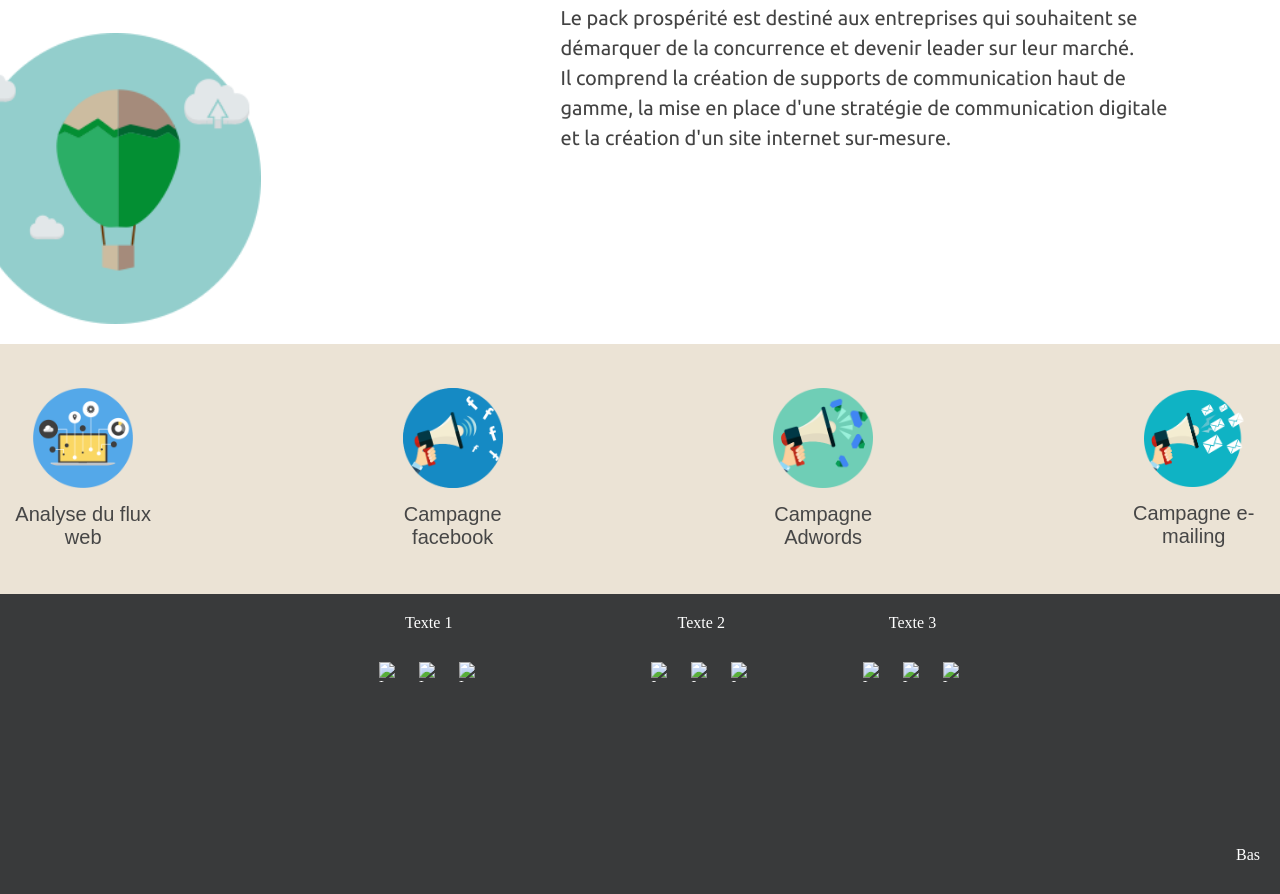
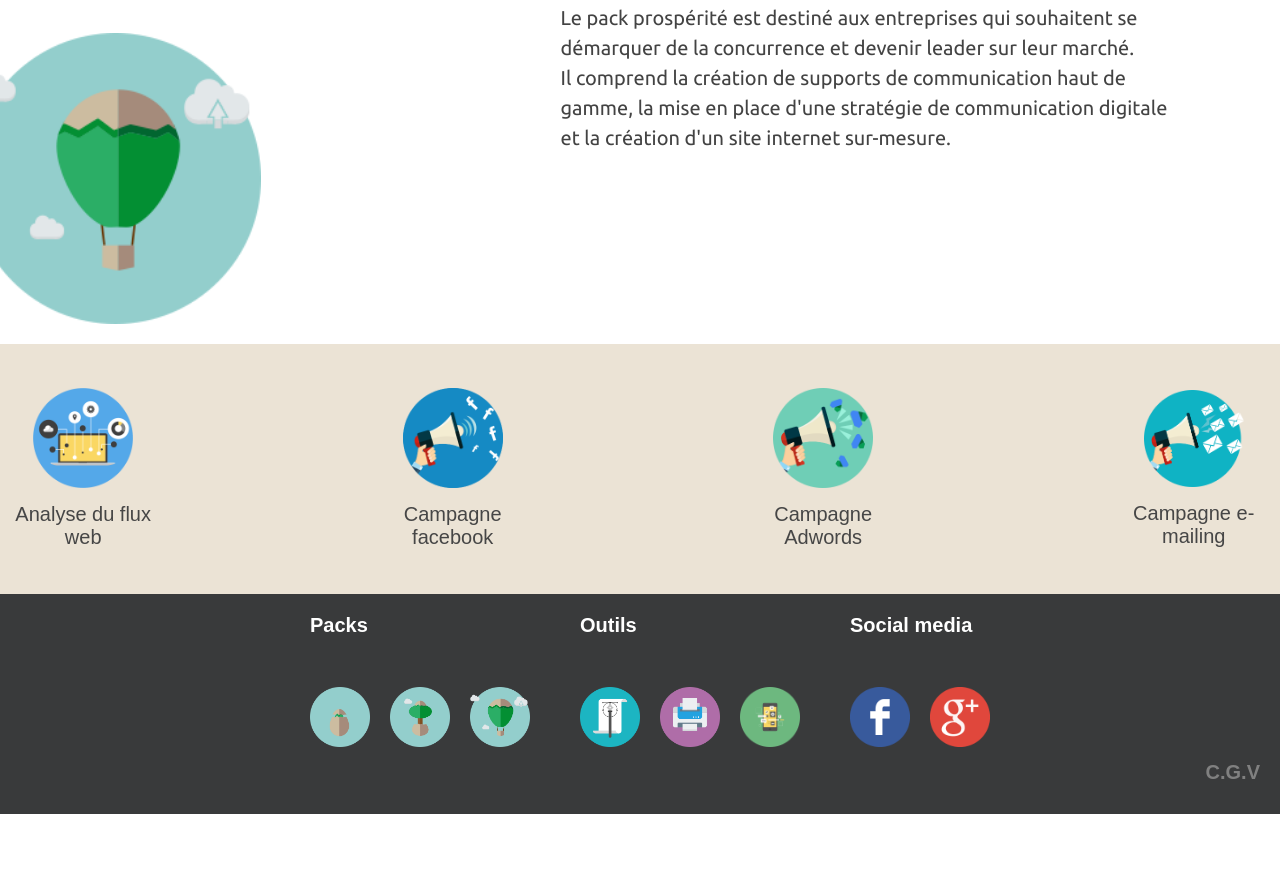
Before and after one commit to LemkademElias/site-youcommunik, a plain HTML site: page index.html in a window 1280 px wide. Shown: the part 2365-3259 px from the top of the page. After the commit the page ends 3179 px from the top, so only its background shows below. Drawn offline with Linux system fonts and the light colour scheme.

Commit message:
finalisation

```diff
--- a/index.html
+++ b/index.html
@@ -194,37 +194,36 @@
 
     <!-- Deuxième colonne -->
     <div class="colonne">
-      <p>Texte 1</p>
+      <p>Packs</p>
       <div class="icones">
-        <img src="icon1.png" alt="Icon 1">
-        <img src="icon2.png" alt="Icon 2">
-        <img src="icon3.png" alt="Icon 3">
+        <img src="public/img/icon-eclosion.png" alt="Icon 1">
+        <img src="public/img/icon-evolution.png" alt="Icon 2">
+        <img src="public/img/icon-envole.png" alt="Icon 3">
       </div>
     </div>
 
     <!-- Troisième colonne -->
     <div class="colonne">
-      <p>Texte 2</p>
+      <p>Outils</p>
       <div class="icones">
-        <img src="icon1.png" alt="Icon 1">
-        <img src="icon2.png" alt="Icon 2">
-        <img src="icon3.png" alt="Icon 3">
+        <img src="public/img/identite-graphique.png" alt="Icon 1">
+        <img src="public/img/print.png" alt="Icon 2">
+        <img src="public/img/reseaux-sociaux.png" alt="Icon 3">
       </div>
     </div>
 
     <!-- Quatrième colonne -->
     <div class="colonne colonne-fixe">
-      <p>Texte 3</p>
+      <p>Social media</p>
       <div class="icones">
-        <img src="icon1.png" alt="Icon 1">
-        <img src="icon2.png" alt="Icon 2">
-        <img src="icon3.png" alt="Icon 3">
+        <img src="public/img/social-f.png" alt="Icon 1">
+        <img src="public/img/google-plus.png" alt="Icon 2">
       </div>
     </div>
 
     <!-- Cinquième colonne -->
     <div class="colonne derniere">
-      <p>Bas</p>
+      <p>C.G.V</p>
     </div>
   </footer>
 
--- a/style.css
+++ b/style.css
@@ -336,12 +336,7 @@ nav a img {
   background-color: #393a3b;
   padding: 20px;
   color: white;
-  height: 300px;
-}
-
-/* Première colonne vide avec largeur fixe de 150px */
-.footer .vide {
-  flex: 0 0 150px;
+  height: 220px; /* Réduction de la hauteur */
 }
 
 /* Colonnes normales (2e et 3e) */
@@ -349,7 +344,8 @@ nav a img {
   flex: 1;
   display: flex;
   flex-direction: column;
-  align-items: center;
+  align-items: flex-start; /* Aligner à gauche */
+  padding-left: 20px; /* Ajout d'un padding pour éviter que le texte touche le bord */
 }
 
 /* Quatrième colonne avec largeur fixe de 150px */
@@ -360,19 +356,22 @@ nav a img {
 /* Paragraphes */
 .footer .colonne p {
   margin: 0;
+  font-family: 'unbuntu', sans-serif;
+  font-size: 20px;
+  font-weight: 600;
 }
 
 /* Icônes sous le texte */
 .footer .icones {
   display: flex;
   gap: 20px;
-  margin-top: 30px;
+  margin-top: 50px; /* Réduction de l'espace entre le texte et les icônes */
 }
 
 /* Style des images */
 .footer .icones img {
-  width: 20px;
-  height: 20px;
+  width: 60px;
+  height: 60px;
 }
 
 /* Cinquième colonne : alignement en bas et à droite */
@@ -382,6 +381,9 @@ nav a img {
   flex-direction: column;
   justify-content: flex-end;
   align-items: flex-end; /* colle à droite */
+  color: grey;
+  font-family: 'unbuntu', sans-serif;
+  font-size: 9px;
 }
 
 .footer .derniere p {
```
